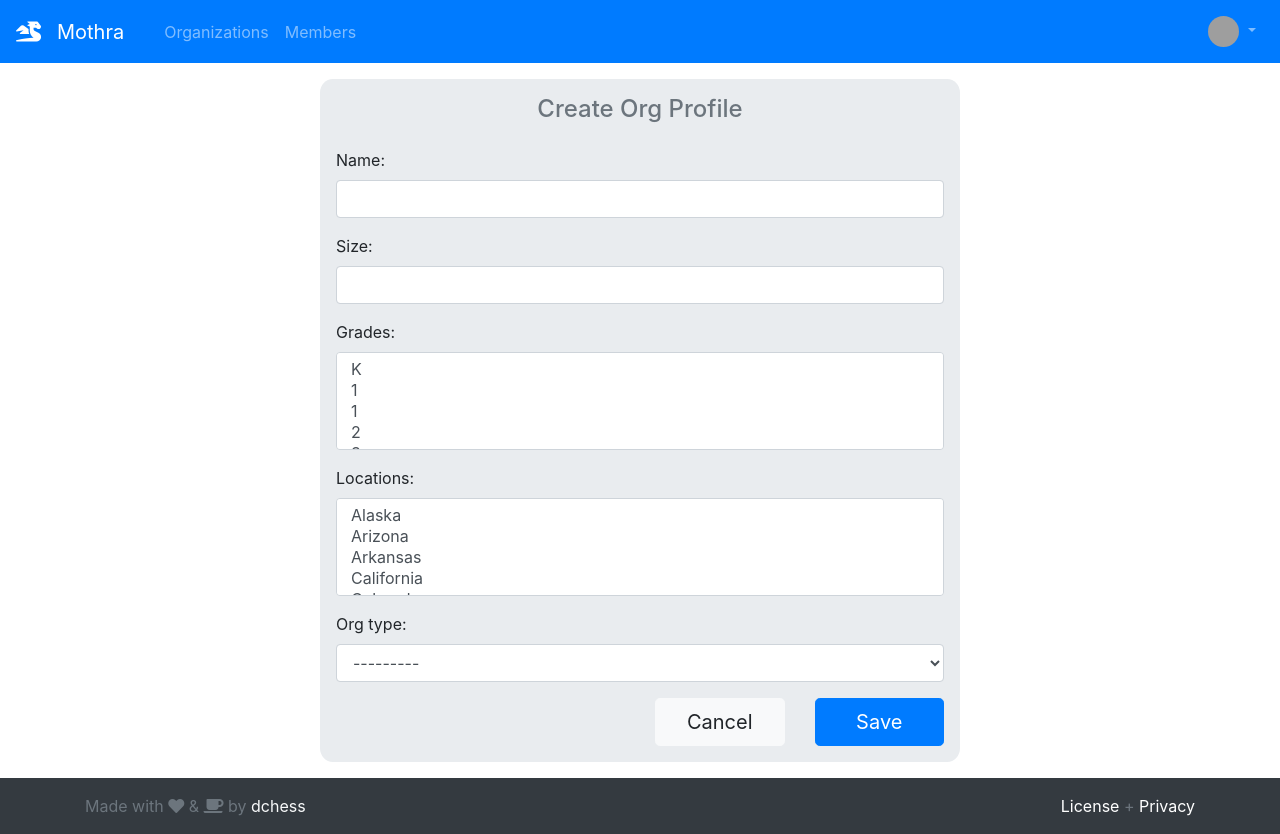
After one commit to dchess/mothra, a Django app: page /orgs/create in a window 1280 px wide. The commit adds this page. Run offline with Django 3.2, Linux system fonts and the light colour scheme; a user stored in the database is signed in; data comes from the database, SQL or seed files in the repository; some libraries are stand-ins or nearby versions; grey boxes are pictures that could not be loaded.

Commit message:
Add edit and create forms for orgs

```diff
--- a/accounts/models.py
+++ b/accounts/models.py
@@ -49,6 +49,9 @@ class Organization(models.Model):
     def __str__(self):
         return self.name
 
+    def get_absolute_url(self):
+        return reverse("orgs")
+
     @property
     def grade_range(self):
         min_grade = self.grades.all().order_by("level")[0]
--- a/accounts/views.py
+++ b/accounts/views.py
@@ -2,7 +2,7 @@ from django.contrib.auth.decorators import login_required
 from django.shortcuts import get_object_or_404, redirect
 from django.utils.decorators import method_decorator
 from django.views.generic import DetailView, ListView
-from django.views.generic.edit import UpdateView
+from django.views.generic.edit import CreateView, UpdateView
 from .models import Organization, Profile
 
 
@@ -35,3 +35,17 @@ class ProfileUpdate(UpdateView):
 class OrgList(ListView):
     model = Organization
     template_name = "orgs.html"
+
+
+@method_decorator(login_required, name="dispatch")
+class OrgUpdate(UpdateView):
+    model = Organization
+    fields = "__all__"
+    template_name = "org_update_form.html"
+
+
+@method_decorator(login_required, name="dispatch")
+class OrgCreate(CreateView):
+    model = Organization
+    fields = "__all__"
+    template_name = "org_create_form.html"
--- a/config/urls.py
+++ b/config/urls.py
@@ -15,7 +15,14 @@ Including another URLconf
 """
 from django.contrib import admin
 from django.urls import path, include
-from accounts.views import ProfileDetail, MemberList, ProfileUpdate, OrgList
+from accounts.views import (
+    ProfileDetail,
+    MemberList,
+    ProfileUpdate,
+    OrgList,
+    OrgUpdate,
+    OrgCreate,
+)
 
 
 urlpatterns = [
@@ -26,4 +33,6 @@ urlpatterns = [
     path("", ProfileDetail.as_view(), name="profile"),
     path("<profile>/", ProfileDetail.as_view(), name="profile"),
     path("<int:pk>/edit/", ProfileUpdate.as_view(), name="edit_profile"),
+    path("orgs/<int:pk>/edit", OrgUpdate.as_view(), name="edit_org"),
+    path("orgs/create", OrgCreate.as_view(), name="create_org"),
 ]
--- a/static/css/style.css
+++ b/static/css/style.css
@@ -59,3 +59,9 @@ html,body,main  {
 .edit-btn:hover {
   color: #007bff!important;
 }
+
+.edit-form {
+  background-color: #e9ecef;
+  border-radius: 2%;
+  padding: 1em;
+}
--- /dev/null
+++ b/templates/org_create_form.html
@@ -0,0 +1,30 @@
+{% extends "base.html" %}
+{% block content %}
+<form method="post" class="col-sm-6 offset-sm-3 my-3 edit-form">
+    {% csrf_token %}
+    <h4 class="text-muted text-center pb-3">Create Org Profile</h4>
+    {{ form.as_p}}
+
+    <div class="row">
+        <div class="col-sm-3 offset-sm-6">
+            <a href="{% url "orgs" %}" class="btn btn-lg btn-light btn-block">Cancel</a>
+        </div>
+        <div class="col-sm-3">
+            <button class="btn btn-lg btn-primary btn-block" type="submit">Save</button>
+        </div>
+    </div>
+</form>
+
+{% endblock %}
+
+{% block scripts %}
+<script>
+    $(function () {
+        $("#{{ form.name.id_for_label }}").addClass("form-control");
+        $("#{{ form.size.id_for_label }}").addClass("form-control");
+        $("#{{ form.grades.id_for_label }}").addClass("form-control");
+        $("#{{ form.locations.id_for_label }}").addClass("form-control");
+        $("#{{ form.org_type.id_for_label }}").addClass("form-control");
+    })
+</script>
+{% endblock %}
--- a/templates/orgs.html
+++ b/templates/orgs.html
@@ -6,7 +6,7 @@
             <h2 class="text-muted py-3">Organizations</h2>
         </div>
         <div class="col-sm-2 pt-3">
-            <a href="#" class="btn btn-sm btn-outline-primary pull-right btn-block">
+            <a href="{% url "create_org" %}" class="btn btn-sm btn-outline-primary pull-right btn-block">
                 <i class="fas fa-plus"></i>
                 Add Org
             </a>
@@ -20,7 +20,7 @@
                     <div class="col-sm list-group-item mb-2">
                         <h5>{{ org.name }}
                             {% if user.profile.organization == org %}
-                            <a href="/" class="edit-btn text-muted">
+                            <a href="{% url "edit_org" org.id %}" class="edit-btn text-muted">
                                 <i class="far fa-edit pl-3 fa-xs"></i>
                             </a>
                             {% endif %}
```
Also changed, not shown: templates/org_update_form.html (added, +30 -0 lines).
